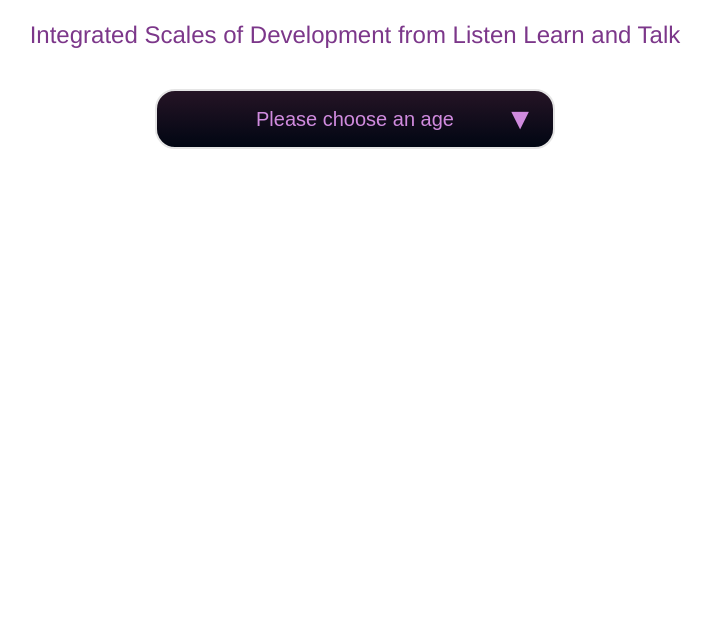
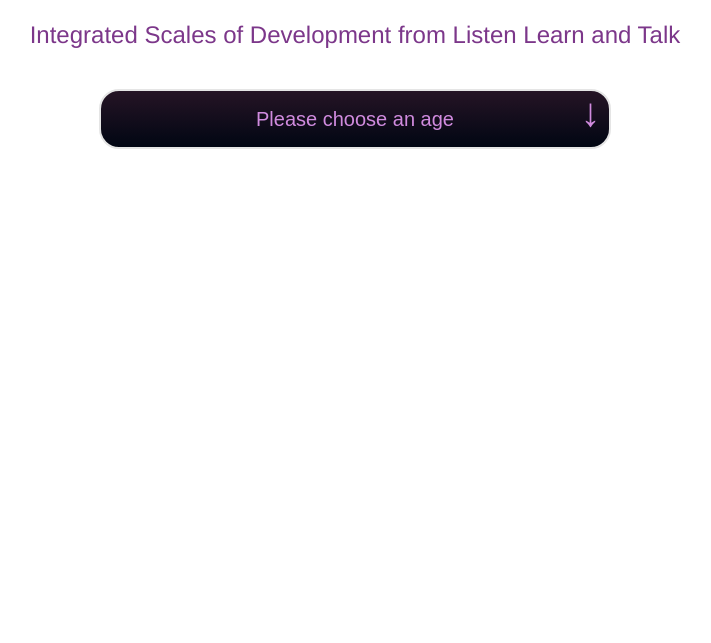
Before and after one commit to AlaaAymanAbdElRaheem/SLP_Assistant, a Flask app: page /slp_assistant in a window 1280 px wide. Shown: the part 120-763 px from the top of the page, without its empty margins (285-996 px from the left). Run offline with Flask 3, Linux system fonts and the light colour scheme; some libraries are stand-ins or nearby versions.

Commit message:
increased table size

```diff
--- a/design/static/styles/common.css
+++ b/design/static/styles/common.css
@@ -9,7 +9,7 @@ body{
 
 .containter {
   margin: 20px auto;
-  max-width: 1000px;
+  max-width: 1400px;
   position: relative;
 }
 
@@ -32,14 +32,14 @@ option {
   text-align: center;
 }
 
-.containter::after {
+/* .containter::after {
   content: "\25BC";
   font-size: 30px;
   color: #d08bde;
   position: absolute;
   right: 320px;
   top: 33px;
-}
+} */
 
 /* .containter:hover::after {
   color: #ff9379;
@@ -58,7 +58,6 @@ option {
 .button-container .prev-age-button {
   display: inline-block;
   border-radius: 12px;
-  background-color: #008CBA;
   border: none;
   color: white;
   text-align: center;
@@ -71,6 +70,8 @@ option {
   background-image: linear-gradient(RGBA(37, 20, 37, 1), RGBA(1, 6, 19, 1));
   color: #d08bde;
 }
-.button-container .next-age-button {
-  margin-left: 5em;
+
+.button-container {
+  display: flex;
+  justify-content: center;
 }
--- a/design/static/styles/result.css
+++ b/design/static/styles/result.css
@@ -8,7 +8,12 @@
   margin-top: 20px;
   color: #7c378a;
 }
-
+.select-arrow{
+  margin-left: -35px;
+  font-size: 40px;
+  display: inline-block;
+  color: #d08bde;
+}
 table {
   border-collapse: separate;
   border-spacing: 0;
--- a/design/templates/index.html
+++ b/design/templates/index.html
@@ -29,6 +29,7 @@
       Integrated Scales of Development from Listen Learn and Talk
     </p>
     <div class="containter">
+      <div class="select-container">
       <select class="age-range">
         <option selected="selected" disabled="disabled">Please choose an age</option>
         {% for age_range in age_ranges %}
@@ -38,6 +39,8 @@
         </option>
         {% endfor %}
       </select>
+      <span class="select-arrow">&DownArrow;</span>
+    </div>
       <div class="result-container">
         <p class="age-result-text"></p>
         <!-- This is the result of the age range -->
```
